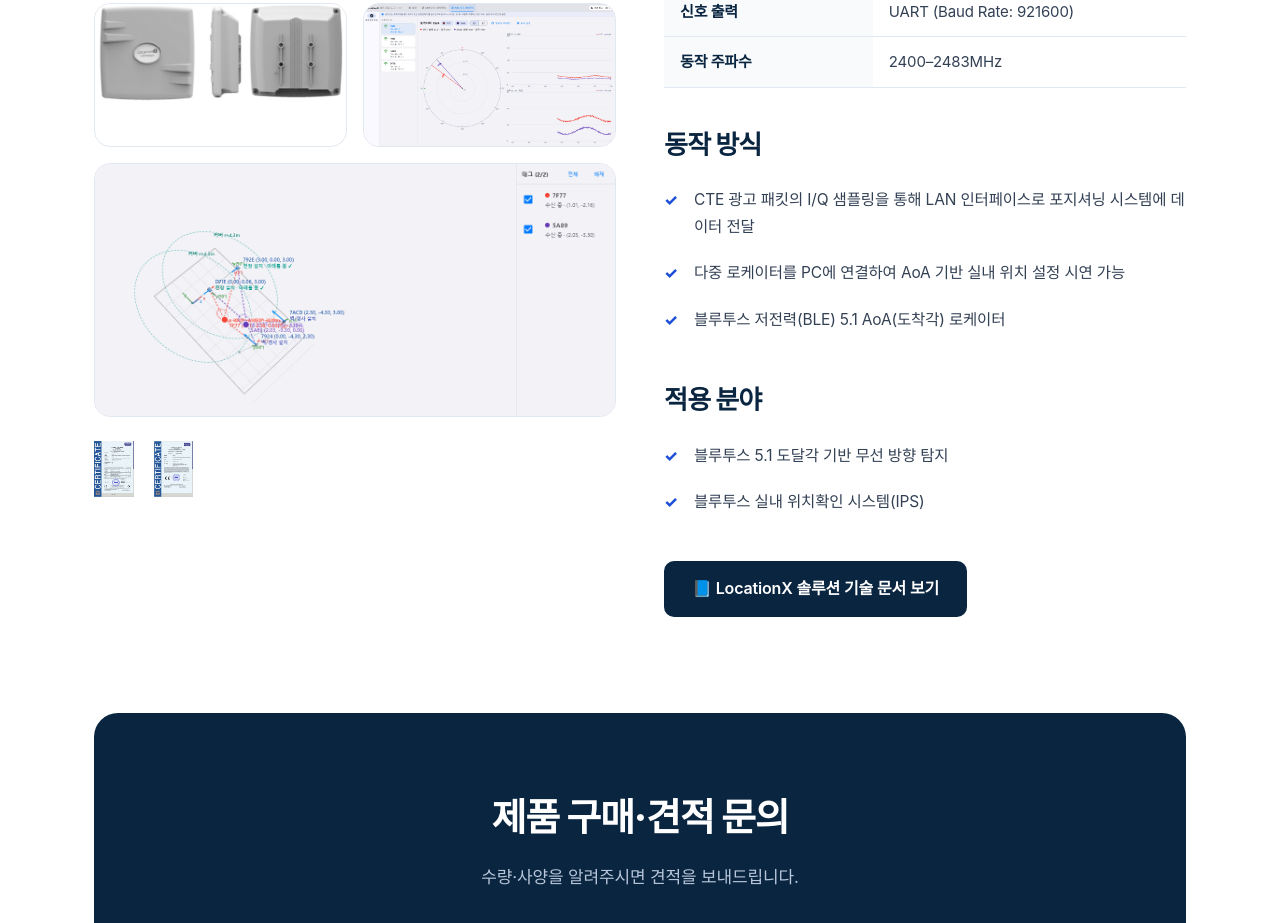
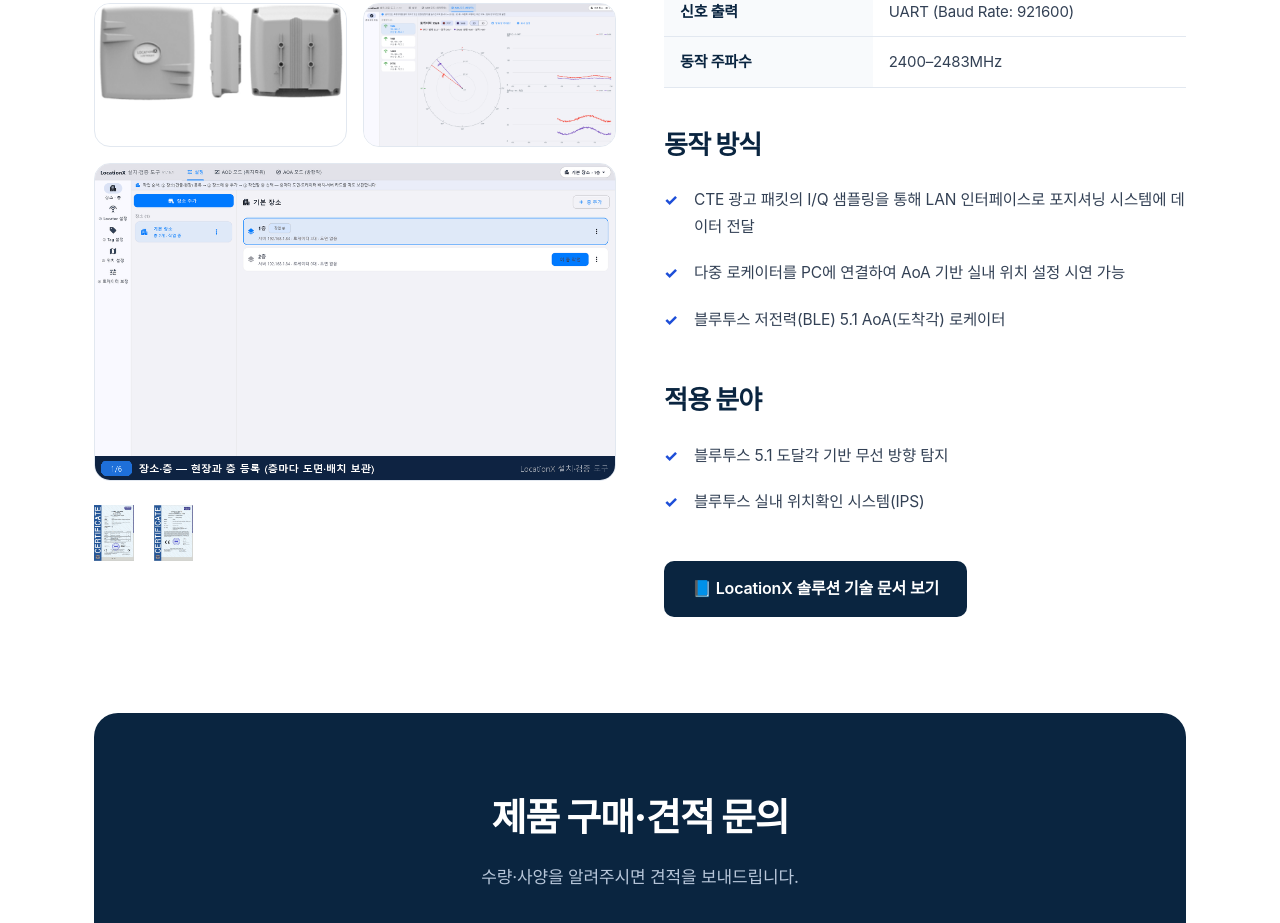
Before and after one commit to wshan1977/controlbit-web, a plain HTML site: page products/locationx.html in a window 1280 px wide. Shown: the part 806-1729 px from the top of the page. Drawn offline with Linux system fonts and the light colour scheme; a web font is replaced by a local one.

Commit message:
LocationX product page: Install & Verify Tool workflow GIF (live data, step captions)
Co-Authored-By: Claude Opus 5.5 <noreply@anthropic.com>

```diff
--- a/products/locationx.html
+++ b/products/locationx.html
@@ -46,7 +46,7 @@
         <div class="detail-img"><img src="../assets/e7633d_464e30220b6c4eb893d6c2a9436346e8.png" alt="RTLS AOA 안테나" /></div>
         <div class="detail-img"><img src="../assets/locationx_tool_aoa.png" alt="LocationX 설치·검증 도구 — AOA 모드(방향각)" /></div>
       </div>
-      <div class="detail-img" style="margin-top: 16px;"><img src="../assets/locationx_tool_aod.png" alt="LocationX 설치·검증 도구 — AOD 모드(위치측위)" /></div>
+      <div class="detail-img" style="margin-top: 16px;"><img src="../assets/locationx_install_tool_demo.gif" alt="LocationX 설치·검증 도구 동작 순서 — 장소·층부터 AOD·AOA 모드까지" /></div>
       <div class="cert-row">
         <img src="../assets/e7633d_c9c8d80fd2074505b490cd201dcb7c4e.png" alt="CE 인증" />
         <img src="../assets/e7633d_83a537e9cb0a4bf39d99ca110c2183a5.png" alt="RoHS 인증" />
```
Also changed, not shown: assets/locationx_install_tool_demo.gif (added).
